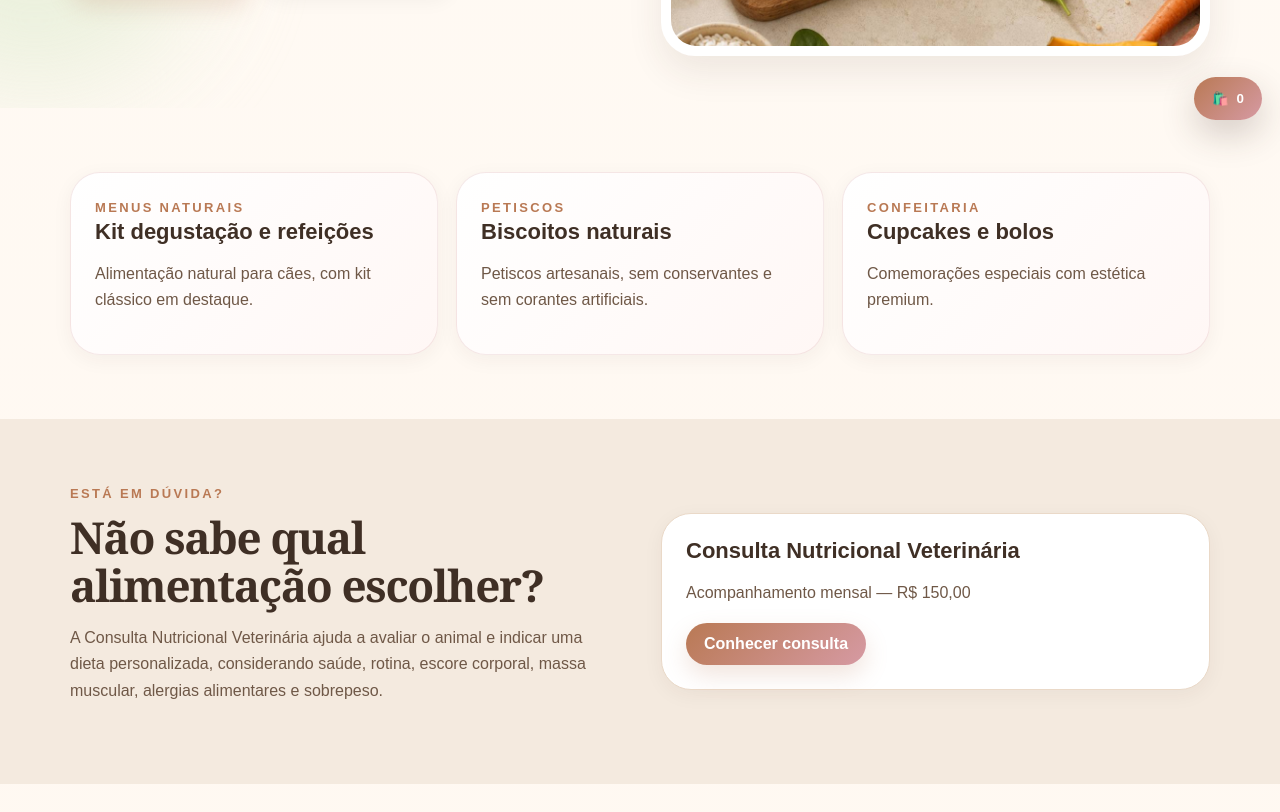
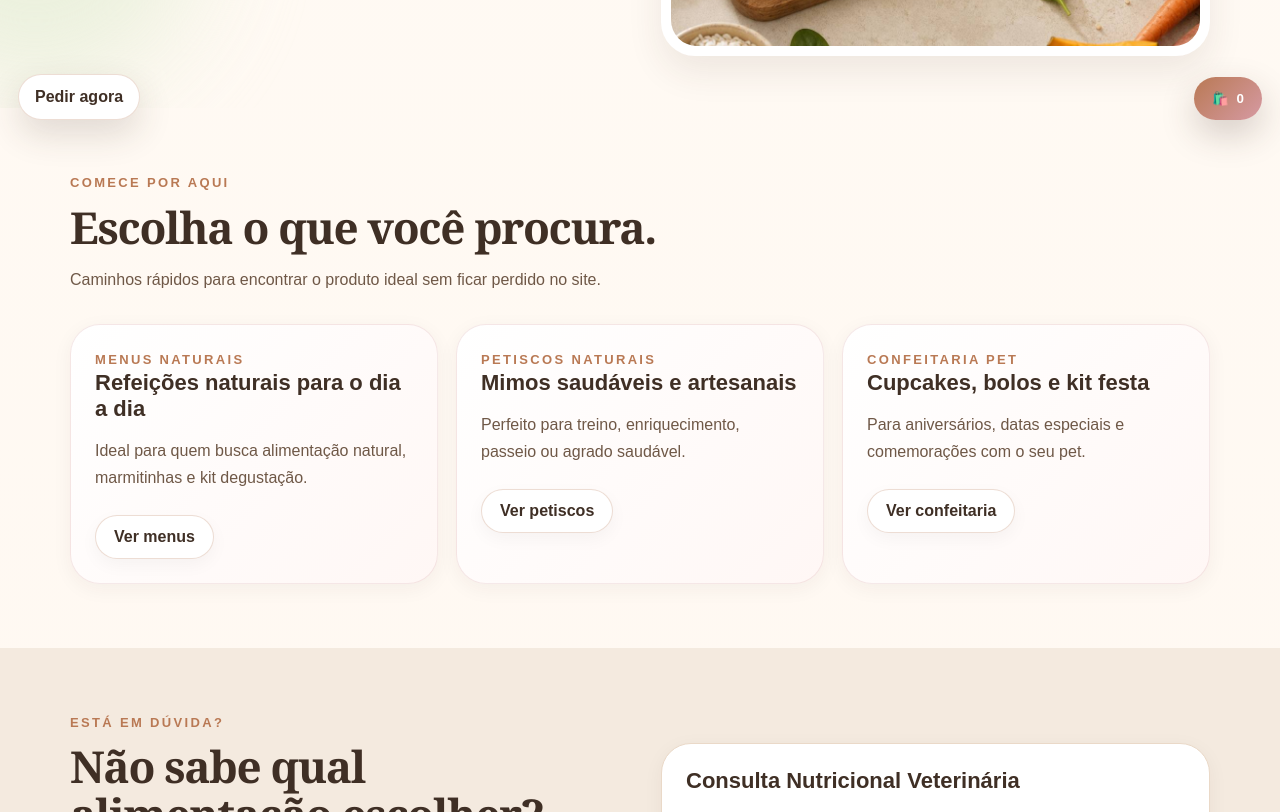
Before and after one commit to LaPetsserie/la-petsserie-site, a plain HTML site: page index.html in a window 1280 px wide. Shown: the part 662-1474 px from the top of the page. Drawn offline with Linux system fonts and the light colour scheme.

Commit message:
Add files via upload

```diff
--- a/index.html
+++ b/index.html
@@ -24,6 +24,10 @@ select,input{width:100%;border:1px solid var(--line);border-radius:999px;padding
 .recipe-box{background:linear-gradient(135deg,#fff,#fff7f5);border:1px solid rgba(216,166,166,.35);border-radius:34px;padding:28px;box-shadow:var(--shadow)}
 @media(max-width:980px){.floating-cart{right:14px;bottom:14px;padding:13px 16px}.cart-panel{right:12px;bottom:76px;width:calc(100vw - 24px);border-radius:26px}.add-row,.add-row-3{grid-template-columns:1fr}.qty-input{max-width:100%}}
 
+
+.quick-whatsapp{position:fixed;left:18px;bottom:18px;z-index:79;border-radius:999px;background:#fff;color:var(--text);border:1px solid rgba(185,121,84,.25);box-shadow:0 14px 35px rgba(63,47,37,.16);padding:13px 16px;font-weight:900}
+@media(max-width:980px){.quick-whatsapp{left:14px;bottom:14px;padding:12px 14px;font-size:13px}.floating-cart{bottom:70px}.cart-panel{bottom:132px}}
+
 </style></head><body><header>
   <div class="topbar container">
     <div><a href="index.html"><p class="brand-title">La Petsserie</p></a><p class="brand-sub">menus naturais, petiscos e confeitaria pet</p></div>
@@ -42,11 +46,40 @@ select,input{width:100%;border:1px solid var(--line);border-radius:999px;padding
     <a href="https://wa.me/5543988192974?text=Ol%C3%A1%21%20Vim%20pelo%20site%20da%20La%20Petsserie%20e%20gostaria%20de%20fazer%20um%20pedido.">Pedir pelo WhatsApp</a>
   </nav>
 </header><main>
-<section class="hero"><div class="container grid-2"><div><span class="pill">Boutique pet premium</span><h1>Alimentação natural, petiscos e confeitaria pet premium.</h1><p class="lead">Nutrição natural, confeitaria pet e atendimento veterinário com foco em saúde, bem-estar e alimentação personalizada em Londrina.</p><div class="hero-actions" style="display:flex;gap:10px;flex-wrap:wrap;margin-top:24px"><a class="btn btn-primary" href="menus.html">Conhecer cardápio</a><a class="btn btn-outline" href="consulta.html">Consulta Veterinária</a></div></div><div class="hero-photo"><img src="images/menus-hero.png" alt="La Petsserie menus naturais"></div></div></section>
-<section><div class="container cards-3"><a class="card rose" href="menus.html"><p class="small">Menus Naturais</p><h3>Kit degustação e refeições</h3><p class="muted">Alimentação natural para cães, com kit clássico em destaque.</p></a><a class="card rose" href="petiscos.html"><p class="small">Petiscos</p><h3>Biscoitos naturais</h3><p class="muted">Petiscos artesanais, sem conservantes e sem corantes artificiais.</p></a><a class="card rose" href="confeitaria.html"><p class="small">Confeitaria</p><h3>Cupcakes e bolos</h3><p class="muted">Comemorações especiais com estética premium.</p></a></div></section>
+<section class="hero"><div class="container grid-2"><div><span class="pill">Boutique pet premium</span><h1>O que seu pet precisa hoje?</h1><p class="lead">Escolha entre menus naturais, petiscos artesanais, confeitaria pet e consulta veterinária com foco nutricional.</p><div class="hero-actions" style="display:flex;gap:10px;flex-wrap:wrap;margin-top:24px"><a class="btn btn-primary" href="menus.html">Conhecer cardápio</a><a class="btn btn-outline" href="consulta.html">Consulta Veterinária</a></div></div><div class="hero-photo"><img src="images/menus-hero.png" alt="La Petsserie menus naturais"></div></div></section>
+<section>
+  <div class="container">
+    <div class="section-title">
+      <p class="small">Comece por aqui</p>
+      <h2>Escolha o que você procura.</h2>
+      <p class="muted">Caminhos rápidos para encontrar o produto ideal sem ficar perdido no site.</p>
+    </div>
+    <div class="cards-3">
+      <a class="card rose" href="menus.html">
+        <p class="small">Menus Naturais</p>
+        <h3>Refeições naturais para o dia a dia</h3>
+        <p class="muted">Ideal para quem busca alimentação natural, marmitinhas e kit degustação.</p>
+        <span class="btn btn-outline" style="margin-top:8px">Ver menus</span>
+      </a>
+      <a class="card rose" href="petiscos.html">
+        <p class="small">Petiscos Naturais</p>
+        <h3>Mimos saudáveis e artesanais</h3>
+        <p class="muted">Perfeito para treino, enriquecimento, passeio ou agrado saudável.</p>
+        <span class="btn btn-outline" style="margin-top:8px">Ver petiscos</span>
+      </a>
+      <a class="card rose" href="confeitaria.html">
+        <p class="small">Confeitaria Pet</p>
+        <h3>Cupcakes, bolos e kit festa</h3>
+        <p class="muted">Para aniversários, datas especiais e comemorações com o seu pet.</p>
+        <span class="btn btn-outline" style="margin-top:8px">Ver confeitaria</span>
+      </a>
+    </div>
+  </div>
+</section>
 <section style="background:var(--soft)"><div class="container grid-2"><div><p class="small">Está em dúvida?</p><h2>Não sabe qual alimentação escolher?</h2><p class="muted">A Consulta Nutricional Veterinária ajuda a avaliar o animal e indicar uma dieta personalizada, considerando saúde, rotina, escore corporal, massa muscular, alergias alimentares e sobrepeso.</p></div><div class="card"><h3>Consulta Nutricional Veterinária</h3><p class="muted">Acompanhamento mensal — R$ 150,00</p><a class="btn btn-primary" href="consulta.html">Conhecer consulta</a></div></div></section>
 <section><div class="container dark"><h2>Peça pelo site e finalize pelo WhatsApp</h2><p>Escolha o produto, monte seu kit ou agende sua consulta.</p><a class="btn btn-light" href="menus.html">Começar pedido</a></div></section>
 </main>
+<a class="quick-whatsapp" href="https://wa.me/5543988192974?text=Ol%C3%A1%21%20Vim%20pelo%20site%20da%20La%20Petsserie%20e%20gostaria%20de%20fazer%20um%20pedido.">Pedir agora</a>
 
 <div id="cartPanel" class="cart-panel">
   <h3>Sacolinha</h3>
```
Also changed, not shown: cardapio.html (+5 -0 lines), confeitaria.html (+9 -3 lines), consulta.html (+5 -0 lines), menus.html (+16 -1 lines), montar-kit.html (+5 -0 lines), petiscos.html (+6 -1 lines), sobre.html (+5 -0 lines).
